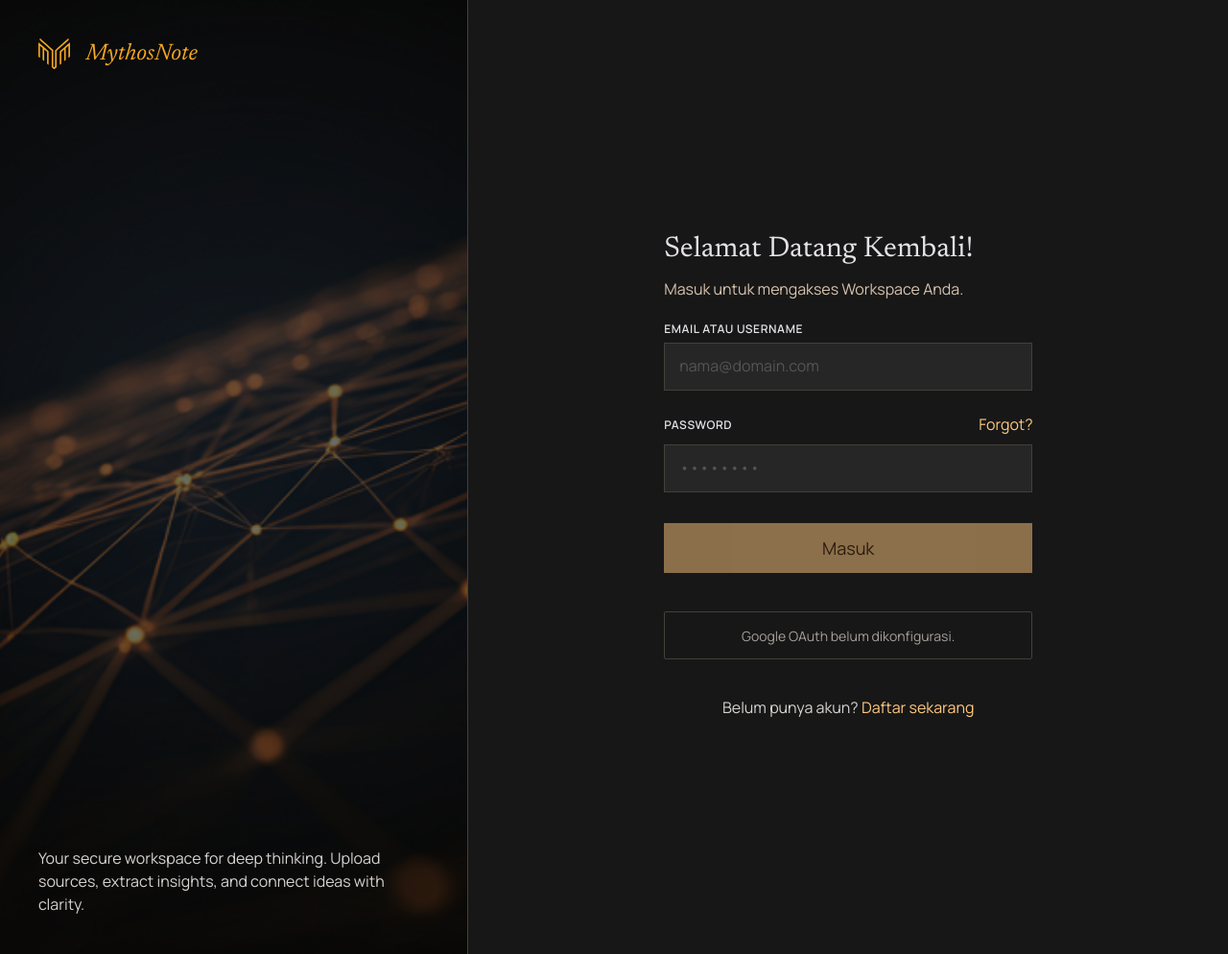
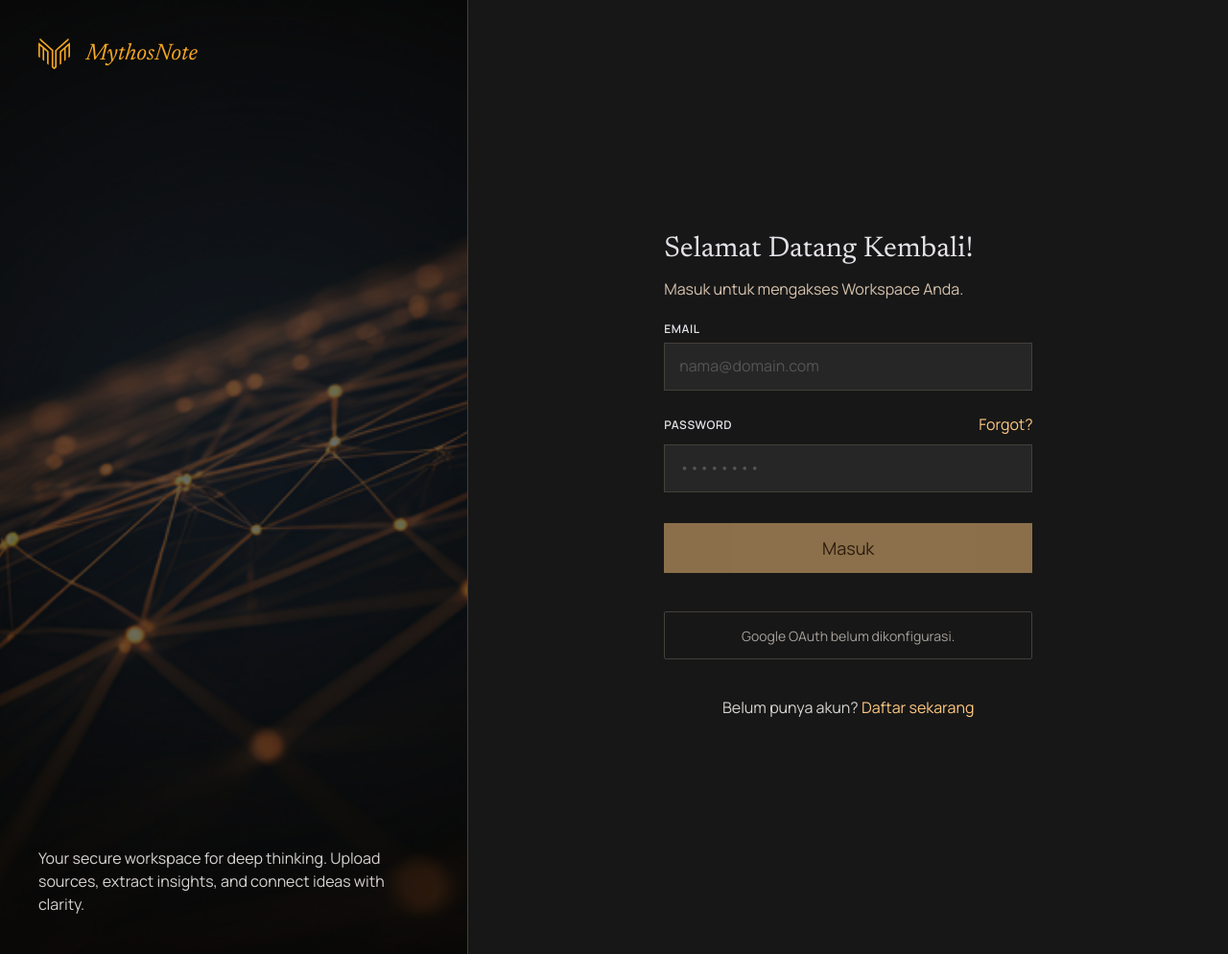
Before and after one commit to IbnuSabilGitHub/MythosNote, a Django app: a page that uses templates/signin.html in a window 1280 px wide. Shown: the whole page at 96% size. Run offline with Django 4.2, Linux system fonts and the light colour scheme; style sheets or scripts are compiled from the project's sources; some libraries are stand-ins or nearby versions.

Commit message:
feat: change login from username/email to email only & fix Google OAuth origin_mismatch

```diff
--- a/accounts/forms.py
+++ b/accounts/forms.py
@@ -12,9 +12,9 @@ User = get_user_model()
 
 
 class SignInForm(forms.Form):
-    """Masuk pakai username atau email dan password."""
+    """Masuk pakai email dan password."""
 
-    username = forms.CharField(max_length=254, min_length=3)
+    email = forms.EmailField()
     password = forms.CharField(strip=False, widget=forms.PasswordInput)
 
     def __init__(self, request: Any = None, *args: Any, **kwargs: Any) -> None:
@@ -23,24 +23,19 @@ class SignInForm(forms.Form):
         self.user = None
 
     def clean(self) -> dict[str, Any]:
-        """Autentikasi berdasarkan identifier dan password."""
+        """Autentikasi berdasarkan email dan password."""
         cleaned_data = super().clean()
-        identifier = cleaned_data.get("username", "").strip()
+        email = cleaned_data.get("email", "").strip().lower()
         password = cleaned_data.get("password")
 
-        if identifier and password:
-            auth_username = identifier
-            if "@" in identifier:
-                user = User.objects.filter(email__iexact=identifier).first()
-                auth_username = user.get_username() if user else identifier
-
+        if email and password:
             self.user = authenticate(
                 self.request,
-                username=auth_username,
+                email=email,
                 password=password,
             )
             if self.user is None:
-                raise forms.ValidationError("Email/username atau password salah.")
+                raise forms.ValidationError("Email atau password salah.")
 
         return cleaned_data
 
@@ -53,7 +48,7 @@ class SignUpForm(forms.ModelForm):
 
     class Meta:
         model = User
-        fields = ["username", "email"]
+        fields = ["email"]
 
     def clean_email(self) -> str:
         """Cek email belum terdaftar."""
@@ -61,15 +56,6 @@ class SignUpForm(forms.ModelForm):
         if User.objects.filter(email__iexact=email).exists():
             raise forms.ValidationError("Email sudah terdaftar.")
         return email
-
-    def clean_username(self) -> str:
-        """Cek username unik dan sesuai panjang."""
-        username = self.cleaned_data["username"].strip()
-        if len(username) < 3 or len(username) > 20:
-            raise forms.ValidationError("Username harus 3-20 karakter.")
-        if User.objects.filter(username__iexact=username).exists():
-            raise forms.ValidationError("Username sudah terdaftar.")
-        return username
 
     def clean(self) -> dict[str, Any]:
         """Cek konfirmasi password dan kekuatan password."""
@@ -88,6 +74,7 @@ class SignUpForm(forms.ModelForm):
         """Simpan user baru dengan password yang benar."""
         user = super().save(commit=False)
         user.email = self.cleaned_data["email"]
+        user.username = None
         user.set_password(self.cleaned_data["password"])
         if commit:
             user.save()
--- a/accounts/utils.py
+++ b/accounts/utils.py
@@ -89,8 +89,7 @@ def get_login_usage(request: HttpRequest, identifier: str) -> UserUsage:
     today = timezone.localdate()
     user = None
     if normalized:
-        query = {"email__iexact": normalized} if "@" in normalized else {"username__iexact": normalized}
-        user = get_user_model().objects.filter(**query).first()
+        user = get_user_model().objects.filter(email__iexact=normalized).first()
 
     usage, _ = UserUsage.objects.get_or_create(
         user=user,
--- a/accounts/views.py
+++ b/accounts/views.py
@@ -40,7 +40,7 @@ def sign_in(request: HttpRequest) -> HttpResponse:
 
     form = SignInForm(request=request, data=request.POST or None)
     if request.method == "POST":
-        usage = get_login_usage(request, request.POST.get("username", ""))
+        usage = get_login_usage(request, request.POST.get("email", ""))
         if is_login_rate_limited(usage):
             messages.error(request, "Terlalu banyak percobaan login. Coba lagi beberapa menit lagi.")
         elif form.is_valid():
@@ -51,7 +51,7 @@ def sign_in(request: HttpRequest) -> HttpResponse:
             return redirect("home")
         else:
             record_failed_login(usage)
-            messages.error(request, "Email/username atau password salah.")
+            messages.error(request, "Email atau password salah.")
 
     return render(request, "signin.html", {"form": form, "hide_nav": True})
 
@@ -116,9 +116,8 @@ def get_or_create_google_user(payload: Mapping[str, Any]) -> Any:
     with transaction.atomic():
         user = User.objects.select_for_update().filter(email__iexact=payload["email"]).first()
         if user is None:
-            username = build_unique_username(payload["email"])
             user = User.objects.create_user(
-                username=username,
+                username=None,
                 email=payload["email"],
                 password=None,
             )
--- a/static/js/auth-validation.js
+++ b/static/js/auth-validation.js
@@ -16,11 +16,6 @@ document.addEventListener('DOMContentLoaded', () => {
         },
         password: (value) => {
             return value.length >= 8 ? '' : 'Password minimal 8 karakter';
-        },
-        username: (value) => {
-            if (value.length < 3) return 'Username minimal 3 karakter';
-            if (value.length > 20) return 'Username maksimal 20 karakter';
-            return '';
         },
         password_confirm: (value, form, input) => {
             const passwordFieldName = input.dataset.matchPassword || 'password';
@@ -157,12 +152,6 @@ document.addEventListener('DOMContentLoaded', () => {
         if (fieldName === 'new_password2') {
             return 'password_confirm';
         }
-
-        // Skip username validation on signin form (it accepts email or username)
-        const isSignInForm = form.action.includes('signin') || form.matches('form[data-auth-kind="signin"]');
-        if (fieldName === 'username' && isSignInForm) {
-            return null;
-        }
         return fieldName;
     };
 
--- a/templates/signin.html
+++ b/templates/signin.html
@@ -60,25 +60,24 @@
 
 
                 <div class="flex flex-col items-start justify-start gap-6 self-stretch">
-                    <!-- Username Field -->
+                    <!-- Email Field -->
                     <div class="flex flex-col items-start justify-start gap-2 self-stretch">
                         <div class="flex flex-col items-start justify-start self-stretch">
                             <label
                                 class="self-stretch text-justify font-['Manrope'] text-xs font-semibold uppercase leading-3 tracking-wider text-on-surface">
-                                EMAIL ATAU USERNAME
+                                EMAIL
                             </label>
                         </div>
-                        <input name="username" type="text" required placeholder="nama@domain.com"
-                            value="{{ form.username.value|default:''|escape }}"
-                            minlength="3" maxlength="254"
+                        <input name="email" type="email" required placeholder="nama@domain.com"
+                            value="{{ form.email.value|default:''|escape }}"
                             class="self-stretch bg-neutral-800 px-4 pt-3 pb-3.5 text-on-surface/50 outline -outline-offset-1 outline-stone-700 transition" />
-                        {% if form.username.errors %}
+                        {% if form.email.errors %}
                         <div class="flex items-start gap-2 self-stretch">
                             <svg class="h-4 w-4 shrink-0 text-red-500 mt-0.5" fill="currentColor" viewBox="0 0 20 20">
                                 <path fill-rule="evenodd" d="M18 10a8 8 0 11-16 0 8 8 0 0116 0zm-7-4a1 1 0 11-2 0 1 1 0 012 0zM9 9a1 1 0 000 2v3a1 1 0 001 1h1a1 1 0 100-2v-3a1 1 0 00-1-1H9z" clip-rule="evenodd" />
                             </svg>
                             <span class="font-['Manrope'] text-xs font-normal text-red-500">
-                                {% for error in form.username.errors %}{{ error|escape }}{% endfor %}
+                                {% for error in form.email.errors %}{{ error|escape }}{% endfor %}
                             </span>
                         </div>
                     {% endif %}
```
Also changed, not shown: accounts/backends.py (added, +31 -0 lines), config/settings.py (+8 -0 lines), templates/signup.html (+0 -22 lines), CHANGELOG.md, accounts/migrations/0003_auth_user_username_nullable_not_unique.py (added).
